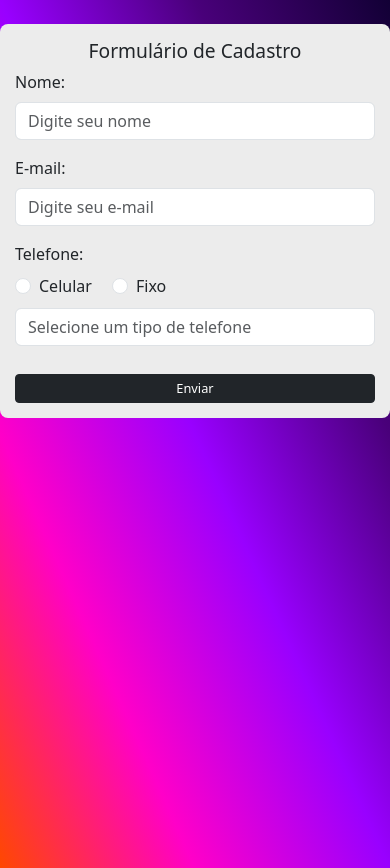
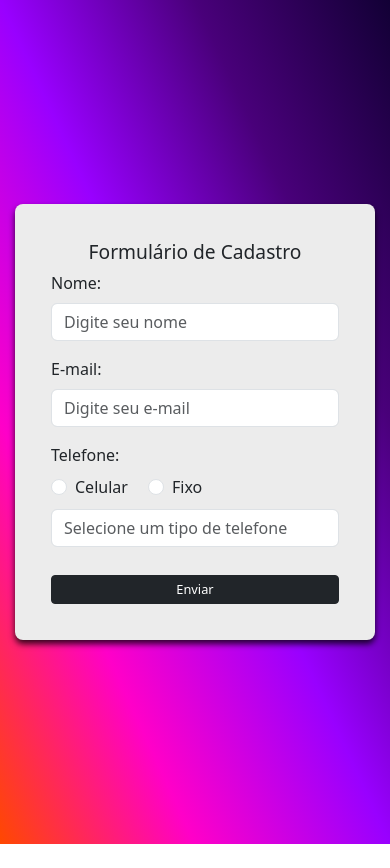
Before and after one commit to DevMichaelMS/ex12.13_formulario, a plain HTML site: page index.html in a window 390 px wide. After the commit the page ends 844 px from the top, so only its background shows below. Drawn offline with nearby package versions, Linux system fonts and the light colour scheme.

Commit message:
Ajustado o layout do formulário para centralizá-lo vertical e horizontalmente na tela. Reduzido o tamanho máximo do formulário para  utilizando  no CSS. Adicionado sombreamento ao formulário com  para melhorar a aparência. Garantida a responsividade do formulário utilizando classes do Bootstrap e ajustes no CSS. Incluído um alerta de sucesso com estilo centralizado e oculto inicialmente. Configurado o botão de envio para ocupar toda a largura do formulário ().

```diff
--- a/index.html
+++ b/index.html
@@ -8,7 +8,8 @@
     <link rel="stylesheet" href="style.css">
 </head>
 <body>
-    <div class="container mt-4">
+    <div class="container d-flex justify-content-center align-items-center" style="min-height: 100vh;">
+        <div class="form-wrapper w-100" style="max-width: 400px;">
             <h1 class="text-center">Formulário de Cadastro</h1>
             <form>
                 <div class="mb-3">
@@ -39,6 +40,7 @@
                 <div class="alert alert-success d-none text-center" role="alert">Formulário preenchido com sucesso!</div>
             </form>
         </div>
+    </div>
 
     <script src="https://cdnjs.cloudflare.com/ajax/libs/jquery/3.6.0/jquery.min.js"></script>
     <script src="https://cdn.jsdelivr.net/npm/jquery-mask-plugin@1.14.16/dist/jquery.mask.min.js"></script>
--- a/style.css
+++ b/style.css
@@ -2,12 +2,16 @@ body {
     background: linear-gradient(to top right, #ff4800, #ff00c8, #9900ff, #49007a, #120035 );
     min-height: 100vh;
     margin: 0;
+    display: flex;
+    justify-content: center;
+    align-items: center;
 }
 
-.container {
+.form-wrapper {
+    background-color: rgb(236, 236, 236);
     padding: 36px;
-    background-color: rgb(236, 236, 236);
     border-radius: 8px;
+    box-shadow: 0 4px 6px rgba(0, 0, 0, 0.8);
 }
 
 .btn {
```
Lines whose indentation alone changed are shown as unchanged.
